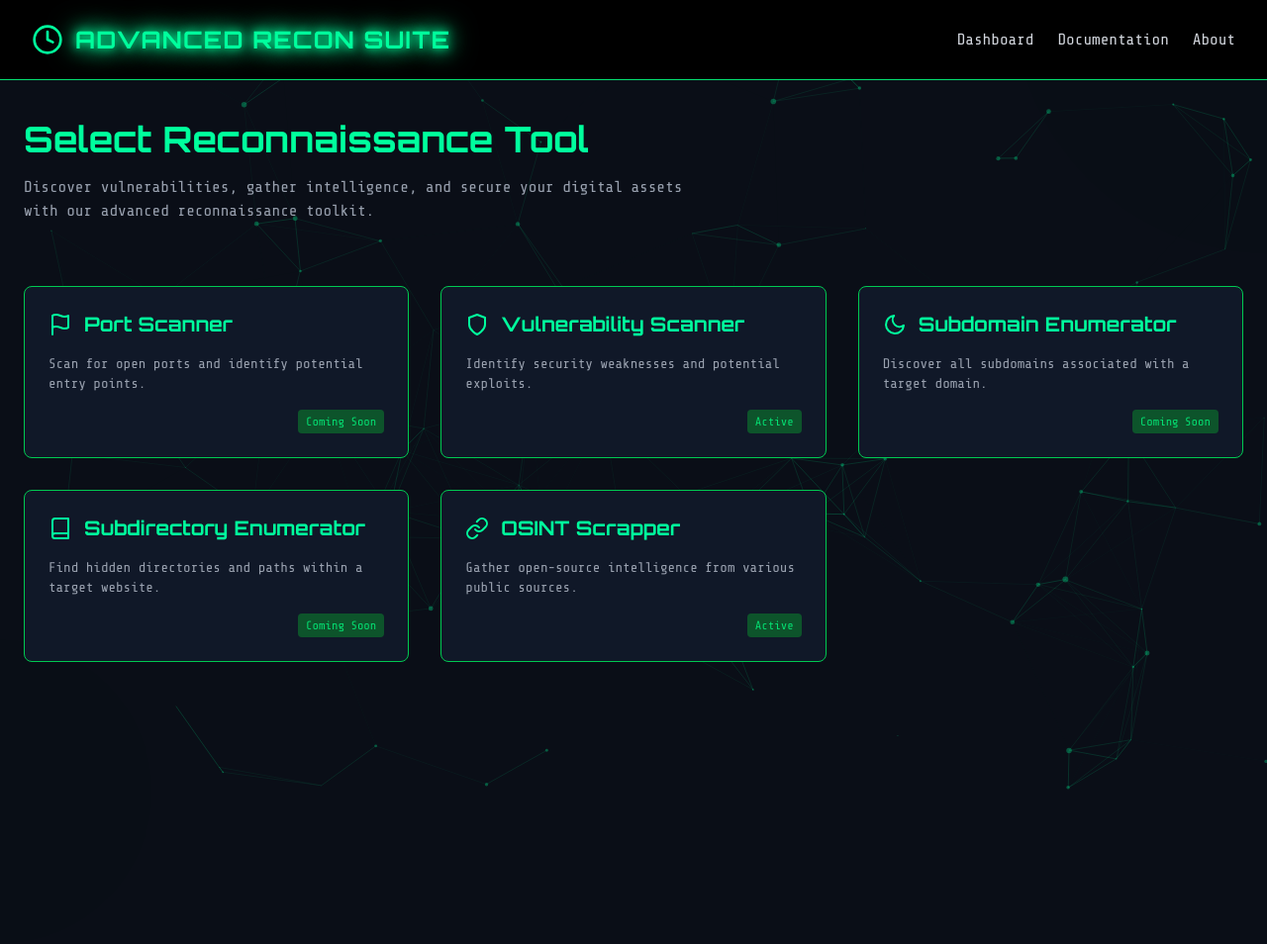
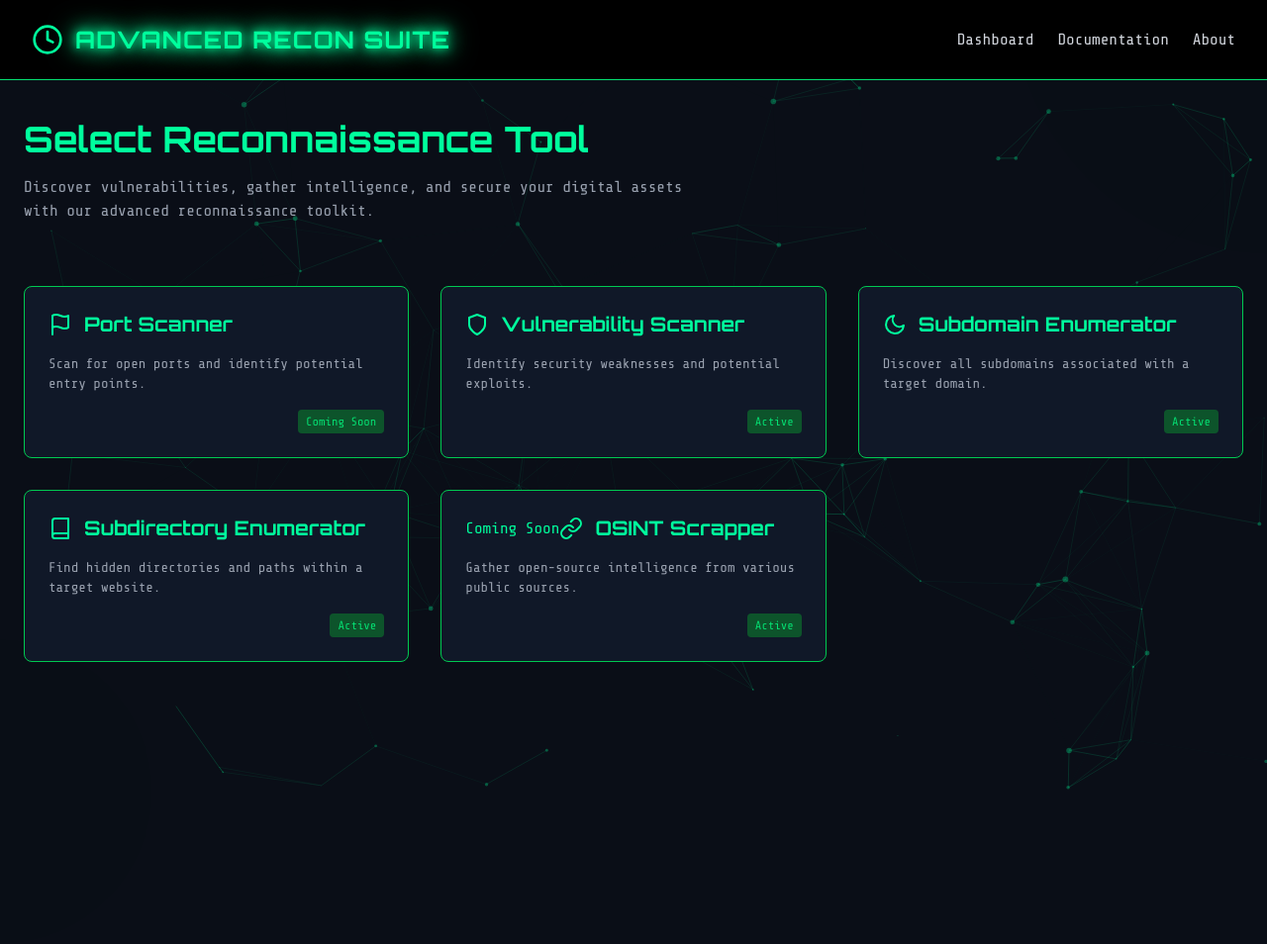
Before and after one commit to ViswajithJ/advanced-reconnaissance-suite, a Flask app: page / in a window 1280 px wide; the page is wider, and only the part inside the window is pictured. Shown: that part at 99% size. Run offline with Flask 3, Linux system fonts and the light colour scheme.

Commit message:
Coming soon to Active

```diff
--- a/app/templates/index.html
+++ b/app/templates/index.html
@@ -194,8 +194,7 @@
 					</div>
 					<p class="text-gray-400 text-sm mb-4">Discover all subdomains associated with a target domain.</p>
 					<div class="flex justify-end">
-						<span class="text-xs bg-green-900 bg-opacity-50 rounded px-2 py-1 text-green-400">Coming
-							Soon</span>
+						<span class="text-xs bg-green-900 bg-opacity-50 rounded px-2 py-1 text-green-400">Active</span>
 					</div>
 				</a>
 
@@ -212,14 +211,14 @@
 					</div>
 					<p class="text-gray-400 text-sm mb-4">Find hidden directories and paths within a target website.</p>
 					<div class="flex justify-end">
-						<span class="text-xs bg-green-900 bg-opacity-50 rounded px-2 py-1 text-green-400">Coming
-							Soon</span>
+						<span class="text-xs bg-green-900 bg-opacity-50 rounded px-2 py-1 text-green-400">Active</span>
 					</div>
 				</a>
 
 				<a href="{{ url_for('osint_scrapper.input') }}"
 					class="menu-item bg-gray-900 bg-opacity-70 rounded-lg border border-green-500 border-opacity-30 p-6 hover:border-opacity-100 transition-all duration-500 transform hover:scale-105">
-					<div class="flex items-center mb-4">
+					<div class="flex items-center mb-4">Coming
+						Soon
 						<svg class="w-6 h-6 mr-3" viewBox="0 0 24 24" fill="none" xmlns="http://www.w3.org/2000/svg">
 							<path d="M10 13a5 5 0 007.54.54l3-3a5 5 0 00-7.07-7.07l-1.72 1.71" stroke="#00ff9d"
 								stroke-width="2" stroke-linecap="round" stroke-linejoin="round" />
@@ -369,27 +368,3 @@
 </body>
 
 </html>
-
-
-
-
-<!-- <!DOCTYPE html>
-<html lang="en">
-
-<head>
-	<meta charset="UTF-8">
-	<meta name="viewport" content="width=device-width, initial-scale=1.0">
-	<title>Advanced Reconnaissance Suite</title>
-</head>
-
-<body>
-	<ul>
-		<li>Port Scanner</li>
-		<li><a href="{{ url_for('vuln_scanner.input') }}">Vulnerability Scanner</a></li>
-		<li>Subdomain Enumerator</li>
-		<li>Subdirectory Enumerator</li>
-		<li><a href="{{ url_for('osint_scrapper.input') }}">OSINT Scrapper</a></li>
-	</ul>
-</body>
-
-</html> -->
```
